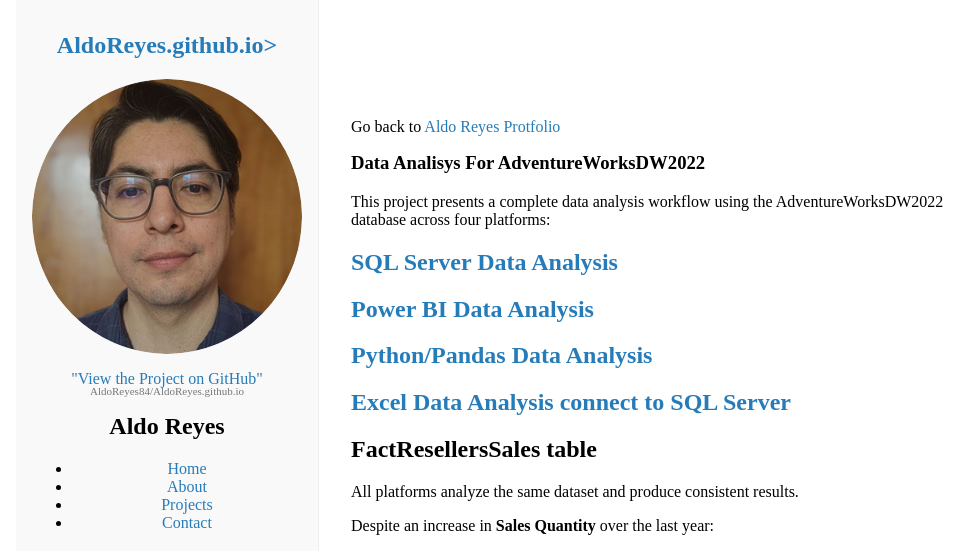
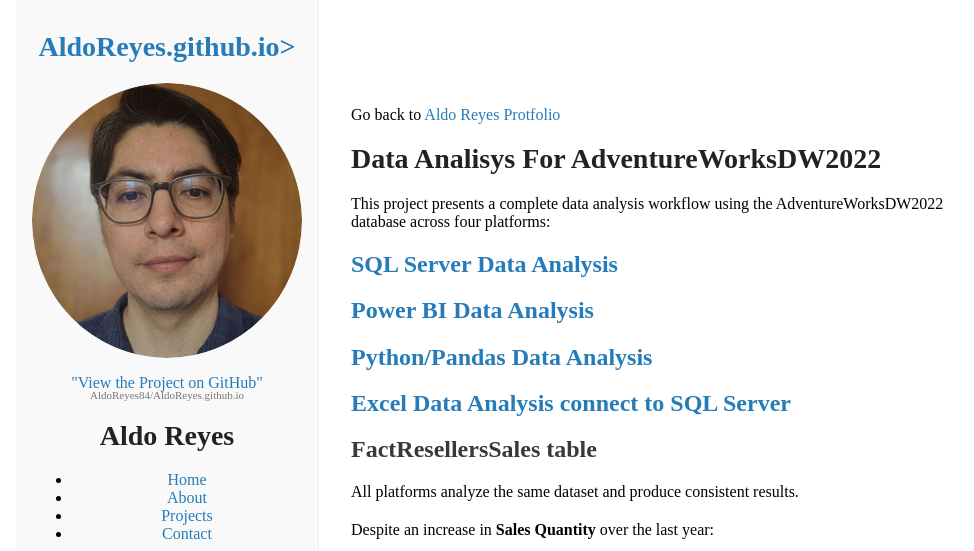
Before and after one commit to AldoReyes84/Data-Analisys_For-AdventureWorksDW2022_SQL_PowerBI_Python_Excel, a Jekyll site: the page built from README.md, in a window 1280 px wide. Shown: the top 551 px of the page, without its empty margins (194-1168 px from the left). Built offline with Jekyll 4.4.1, drawn with Linux system fonts in a browser that asks for light colours; our own code applies the rules of GitHub Pages for plain Markdown files; grey boxes are pictures that could not be loaded.

Commit message:
Update style.css

```diff
--- a/assets/css/style.css
+++ b/assets/css/style.css
@@ -2,6 +2,32 @@
   margin: 0;
   padding: 0;
 }
+
+h1,h2,h3,h4,h5,h6 {
+    color: #222;
+    margin: 0 0 20px
+}
+
+p,ul,ol,table,pre,dl {
+    margin: 0 0 20px
+}
+
+h1,h2,h3 {
+    line-height: 1.1
+}
+
+h1 {
+    font-size: 28px
+}
+
+h2 {
+    color: #393939
+}
+
+h3,h4,h5,h6 {
+    color: #494949
+}
+
 
 a {
     color: #267CB9;
```
